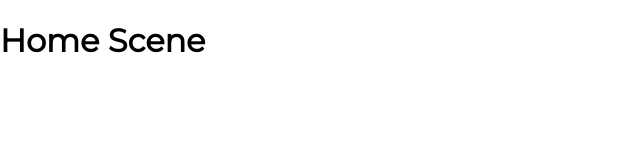
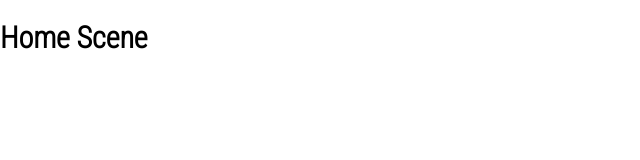
Before and after one commit to JacobParis/tornado, a React app: page /home in a window 1280 px wide. Shown: the whole page, without its empty margins (0-640 px from the left). Built offline with nearby package versions, Linux system fonts and the light colour scheme.

Commit message:
Add fonts + viewport meta tag

```diff
--- a/app/index.html
+++ b/app/index.html
@@ -2,7 +2,8 @@
 <html>
     <head>
         <title>Tornado 🌪</title>
-        <link href="https://fonts.googleapis.com/css?family=Montserrat&display=swap" rel="stylesheet">
+        <meta name="viewport" content="width=device-width, initial-scale=1">
+        <link href="https://fonts.googleapis.com/css?family=Roboto|Roboto+Condensed:300&display=swap" rel="stylesheet">
     </head>
     <body>
         <div id="root"></div>
--- a/app/index.scss
+++ b/app/index.scss
@@ -1,11 +1,8 @@
 html {
-    font-family: 'Montserrat', sans-serif;
+    font-family: 'Roboto Condensed', sans-serif;
+    font-size: 15px;
 }
 
 body {
     margin: 0;
 }
-
-a {
-    text-decoration: none;
-}
```
Also changed, not shown: README.md.
